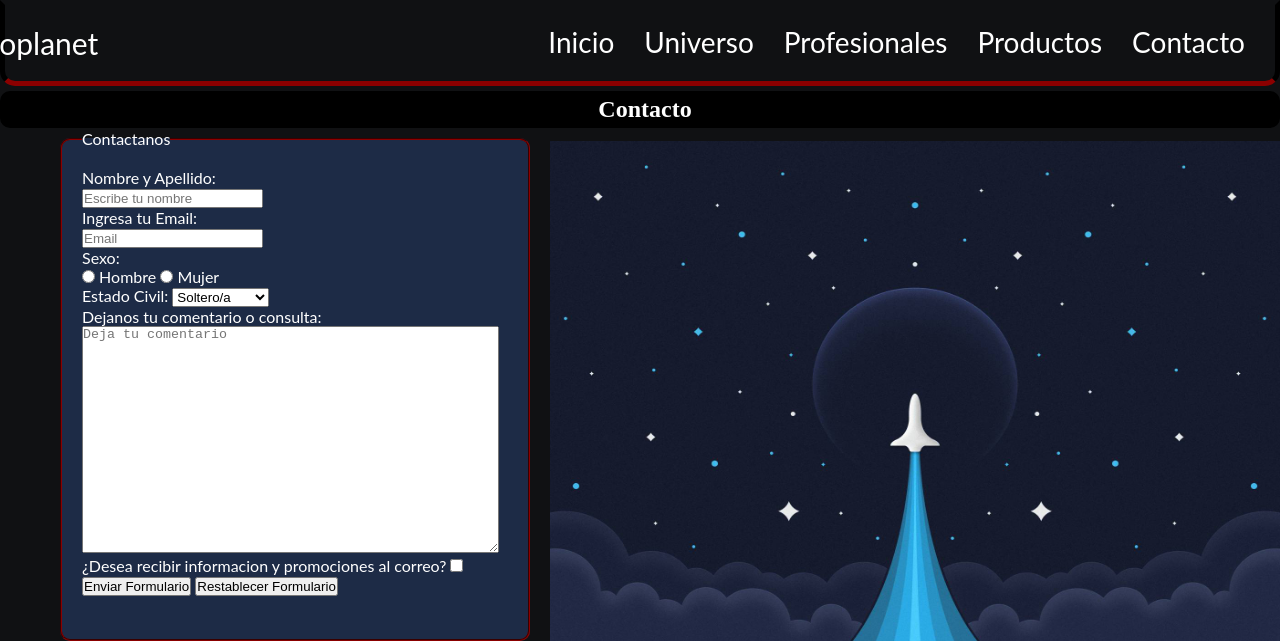
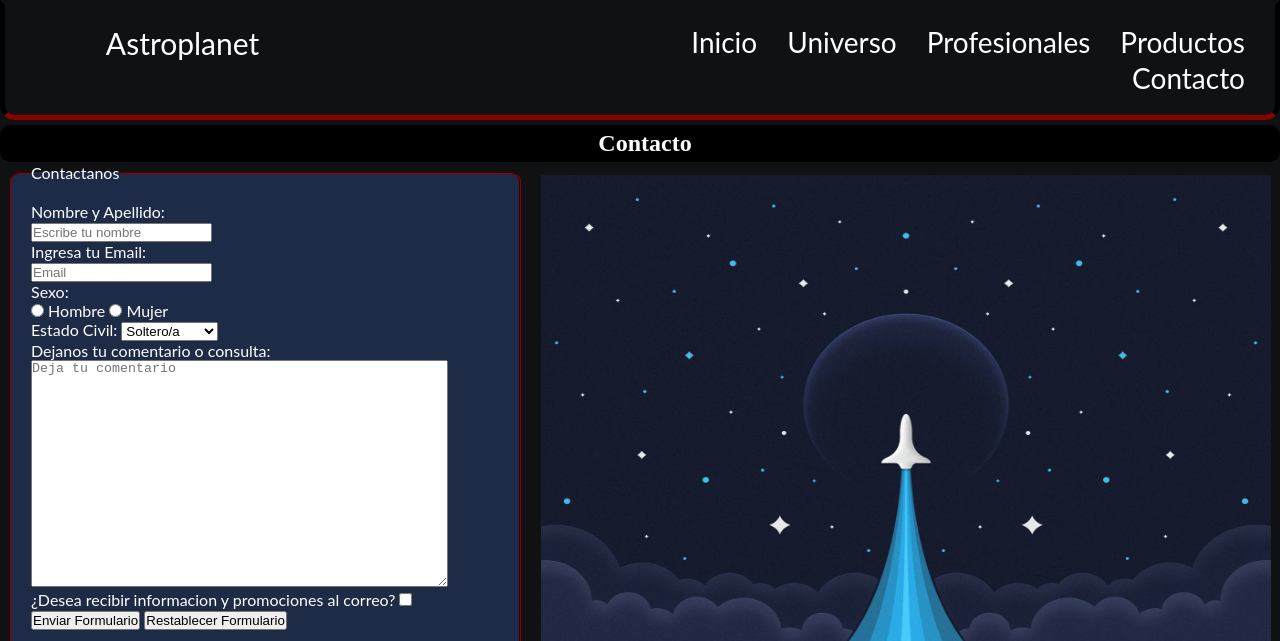
Before and after one commit to Juantelisg/Astroplanet, a plain HTML site: page contacto.html in a window 1280 px wide. Shown: the top 641 px of the page. Drawn offline with Linux system fonts and the light colour scheme.

Commit message:
primeros cambios de flex-wrap

```diff
--- a/contacto.html
+++ b/contacto.html
@@ -95,7 +95,7 @@
             </fieldset>
 
             <figure class="img-contacto">
-                <img src="multimedia/inicio.jpg" alt="img-contacto" width="730" height="550">
+                <img src="multimedia/inicio.jpg" alt="img-contacto" width="730" height="520">
             </figure>
 
     </section>
--- a/css/estilos.css
+++ b/css/estilos.css
@@ -89,6 +89,7 @@
 
 .header-inicio a{
 
+    flex-wrap: wrap;
     justify-content: space-between;
     align-items: center;
     padding: 0 50px;
@@ -392,6 +393,7 @@
 
 .menu-universo {
 
+    flex-wrap: wrap;
     display: flex;
     justify-content: flex-end;
     border-bottom-right-radius: 15px;
@@ -554,6 +556,7 @@
 
 .menu-profesionales {
 
+    flex-wrap: wrap;
     display: flex;
     justify-content: flex-end;
     border-bottom-right-radius: 15px;
@@ -787,7 +790,9 @@
 
 .menu-contacto {
 
+
     display: flex;
+    flex-wrap: wrap;
     justify-content: flex-end;
     border-bottom-right-radius: 15px;
     padding-top: 20px;
@@ -805,7 +810,7 @@
     border: none;
     border-radius: none;
     font-size: 30px !important;
-    margin-right: 450px !important;
+    margin-right: 432px !important;
 
 
 
@@ -813,6 +818,7 @@
 
 
 .menu-contacto a{
+
 
     text-decoration: none;
     list-style: none;
@@ -843,8 +849,9 @@
 .Section1-contacto {
 
     display: flex;
-    margin-left: 60px;
-
+    flex-wrap: wrap;
+   justify-content: center;
+   margin-bottom: 20px;
 
 }
 
@@ -880,6 +887,7 @@
 
 .menu-productos{
 
+    flex-wrap: wrap;
     display: flex;
     justify-content: flex-end;
     border-bottom-right-radius: 15px;
```
